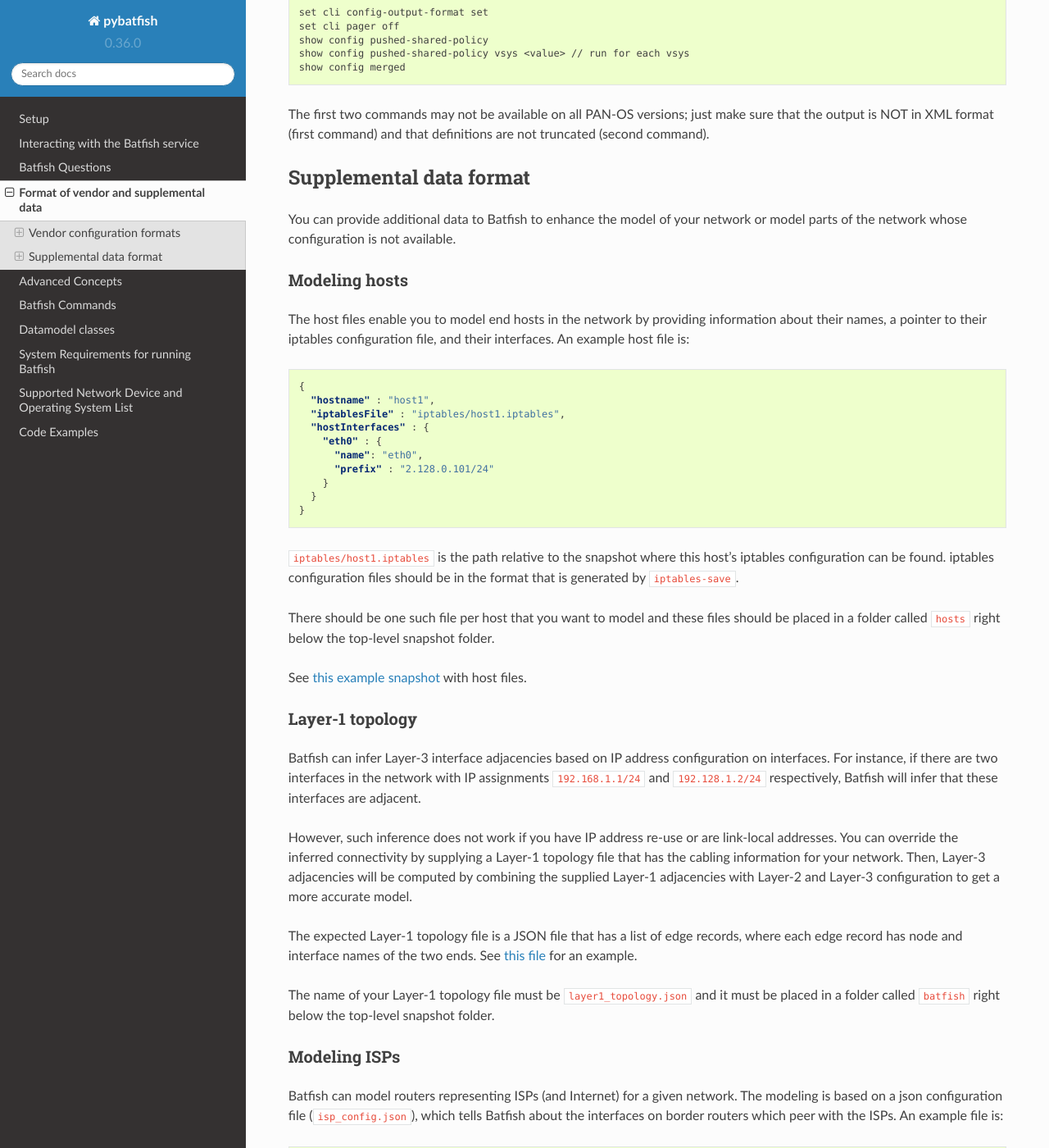
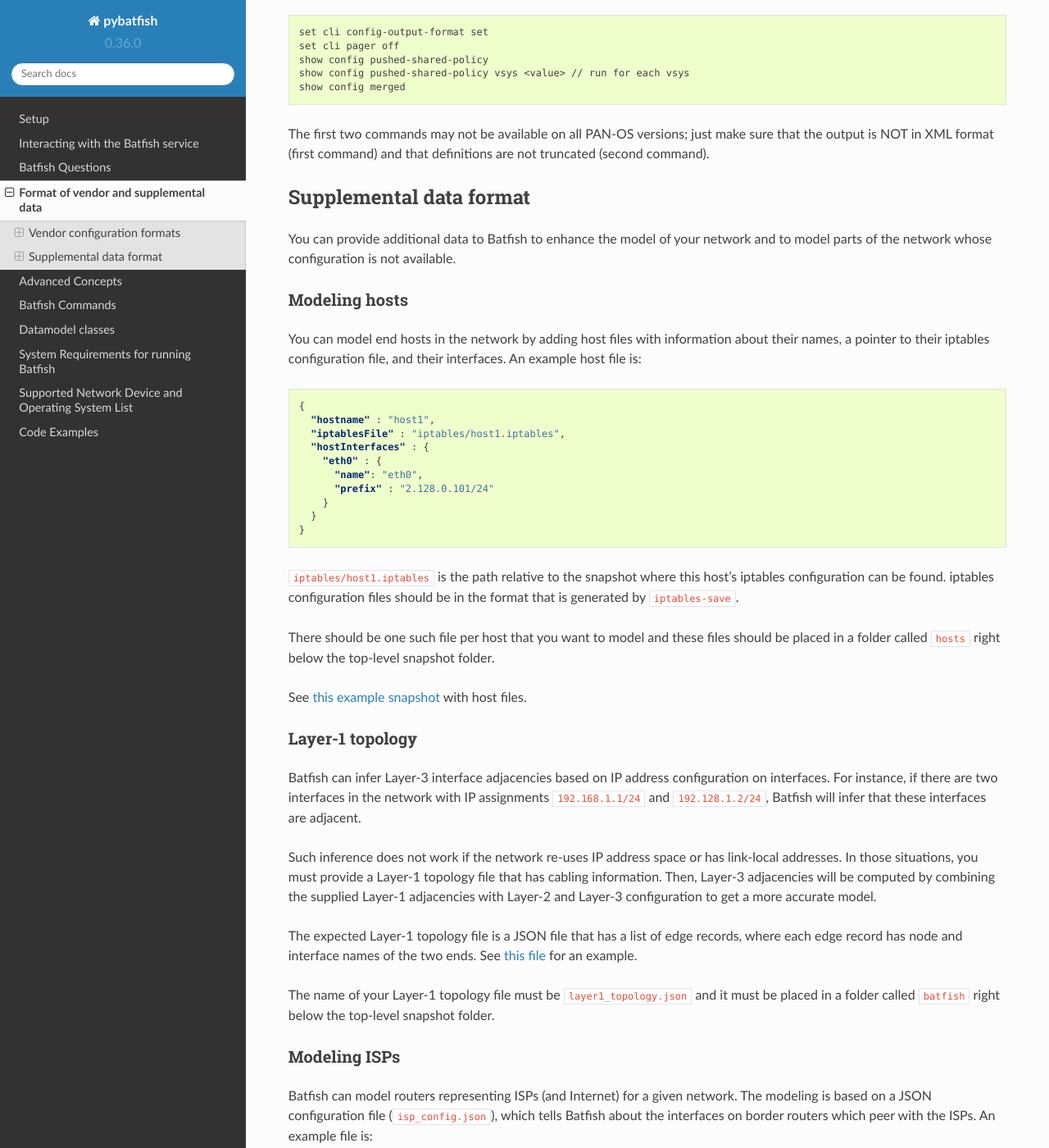
Before and after one commit to batfish/pybatfish, a Sphinx documentation site: the page built from docs/source/formats.md, in a window 1280 px wide and 1400 px high, scrolled down 4804 px. Shown: the whole window at 82% size. Built offline with Sphinx 7.4.7 and the Read the Docs theme 2.0.0, drawn with Linux system fonts in a browser that asks for light colours; pages that are not in the unit, such as notebooks, are missing from menus; some of the changed text lies outside the part shown.

Commit message:
text tweaking

````diff
--- a/docs/source/formats.md
+++ b/docs/source/formats.md
@@ -1,10 +1,10 @@
 # Format of vendor and supplemental data
 
-You can provide two types of data to Batfish: 1) configurations of devices in your network, and 2) supplemental data to enhance the model of your network. This page describes the format in these data.
+You can provide two types of data to Batfish: 1) configurations of devices in your network, and 2) supplemental data to enhance the model of your network. This page describes the format of these data.
 
 ## Vendor configuration formats
 
-Batfish supports the following vendors. Click on the corresponding link to learn how to provide configuration for the vendor.
+Batfish supports the following vendors. Click on the corresponding link to learn how to provide configuration for a specific vendor.
 
 * [Arista](#arista)
 * [AWS](#aws)
@@ -15,7 +15,7 @@
 * [Juniper](#juniper)
 * [Palo Alto Networks](#palo-alto-networks)
 
-Except for AWS, all vendor configs files are placed in the `configs` folder right below the top-level snapshot folder. It is OK to create sub-folders inside `configs` and Batfish will recursively read all files. It is also OK to mix files from different vendors in the same folder.
+Except for AWS, all vendor configs files must be placed in the `configs` folder right below the top-level snapshot folder. It is OK to create sub-folders inside `configs`; Batfish will recursively read all files. It is also OK to mix files from multiple vendors in the same folder.
 
 #### Note about vendor detection
 
@@ -138,7 +138,7 @@
 
 ### Fortinet
 
-For each FortiOS firewall in the network, create a file in the `configs` folder. The content of the file should be the equivalent of the output of `show` command on the device.
+For each FortiOS firewall, create a file in the `configs` folder. The content of the file should be the equivalent of the output of `show` command on the device.
 
 ### Juniper
 
@@ -181,11 +181,11 @@
 
 ## Supplemental data format
 
-You can provide additional data to Batfish to enhance the model of your network or model parts of the network whose configuration is not available.
+You can provide additional data to Batfish to enhance the model of your network and to model parts of the network whose configuration is not available.
 
 ### Modeling hosts
 
-The host files enable you to model end hosts in the network by providing information about their names, a pointer to their iptables configuration file, and their interfaces. An example host file is:
+You can model end hosts in the network by adding host files with information about their names, a pointer to their iptables configuration file, and their interfaces. An example host file is:
 
 ```json
 {
@@ -208,10 +208,10 @@
 
 ### Layer-1 topology
 
-Batfish can infer Layer-3 interface adjacencies based on IP address configuration on interfaces. For instance, if there are two interfaces in the network with IP assignments `192.168.1.1/24` and `192.128.1.2/24` respectively,
+Batfish can infer Layer-3 interface adjacencies based on IP address configuration on interfaces. For instance, if there are two interfaces in the network with IP assignments `192.168.1.1/24` and `192.128.1.2/24`,
 Batfish will infer that these interfaces are adjacent.
 
-However, such inference does not work if you have IP address re-use or are link-local addresses. You can override the inferred connectivity by supplying a Layer-1 topology file that has the cabling information for your network.
+Such inference does not work if the network re-uses IP address space or has link-local addresses. In those situations, you must provide a Layer-1 topology file that has cabling information.
 Then, Layer-3 adjacencies will be computed by combining the supplied Layer-1 adjacencies with Layer-2 and Layer-3 configuration to get a more accurate model.
 
 The expected Layer-1 topology file is a JSON file that has a list of edge records, where each edge record has node and interface names of the two ends.
@@ -222,7 +222,7 @@
 ### Modeling ISPs
 
 Batfish can model routers representing ISPs (and Internet) for a given network.
-The modeling is based on a json configuration file (`isp_config.json`),
+The modeling is based on a JSON configuration file (`isp_config.json`),
 which tells Batfish about the interfaces on border routers which peer with the ISPs.
 An example file is:
 
@@ -255,7 +255,7 @@
 
 ### Runtime interface information
 
-Batfish infers interface state and speed from static configuration files. All relevant information, however, may not be present in the configuration files, including whether an interface is line down and speed/bandwidth for some vendors. You can override Batfish's inference of these properties by providing runtime data.
+Batfish infers interface attributes from static configuration files. All relevant information, however, may not be present in the configuration files, including whether an interface is line down and speed/bandwidth for some vendors. You can enhance Batfish's inference of such properties by providing runtime data.
 
 The format of this data is
 
````
Also changed, not shown: other parts of docs/source/formats.md (+3 -3 lines).
